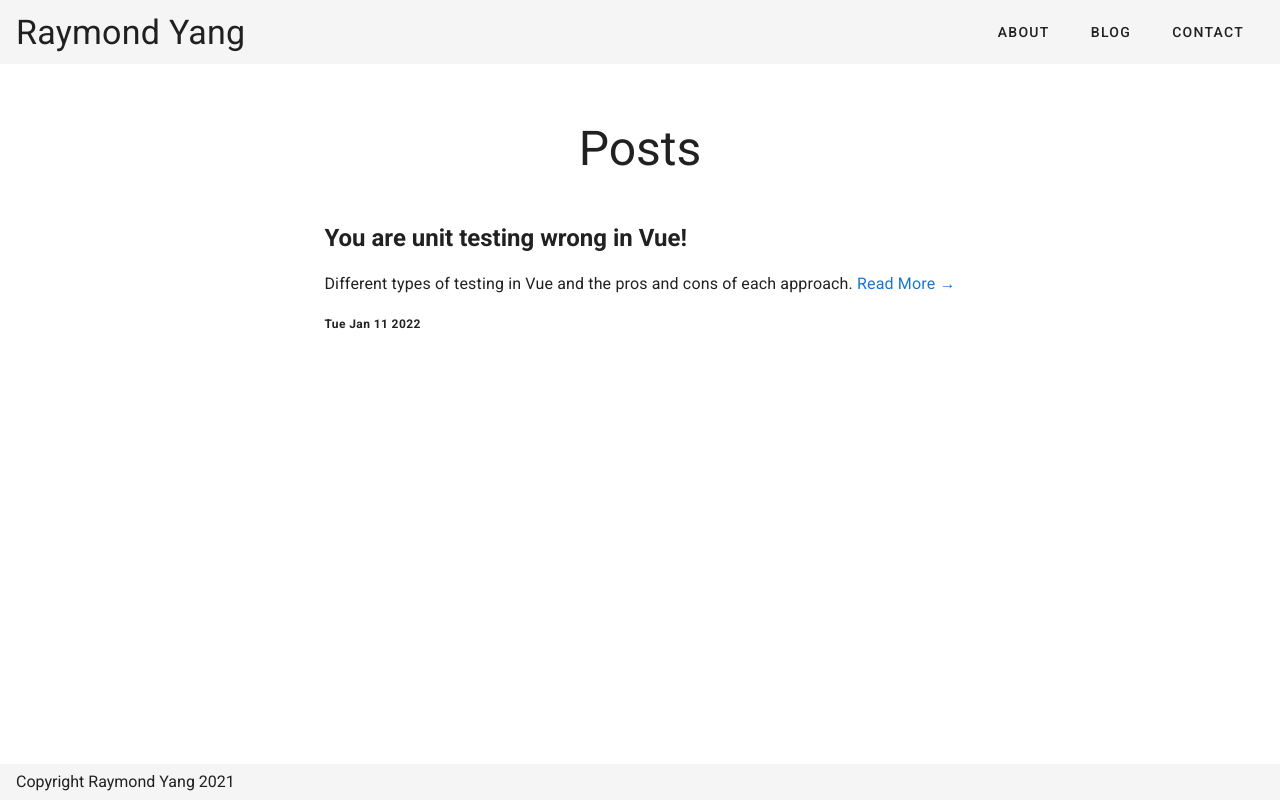
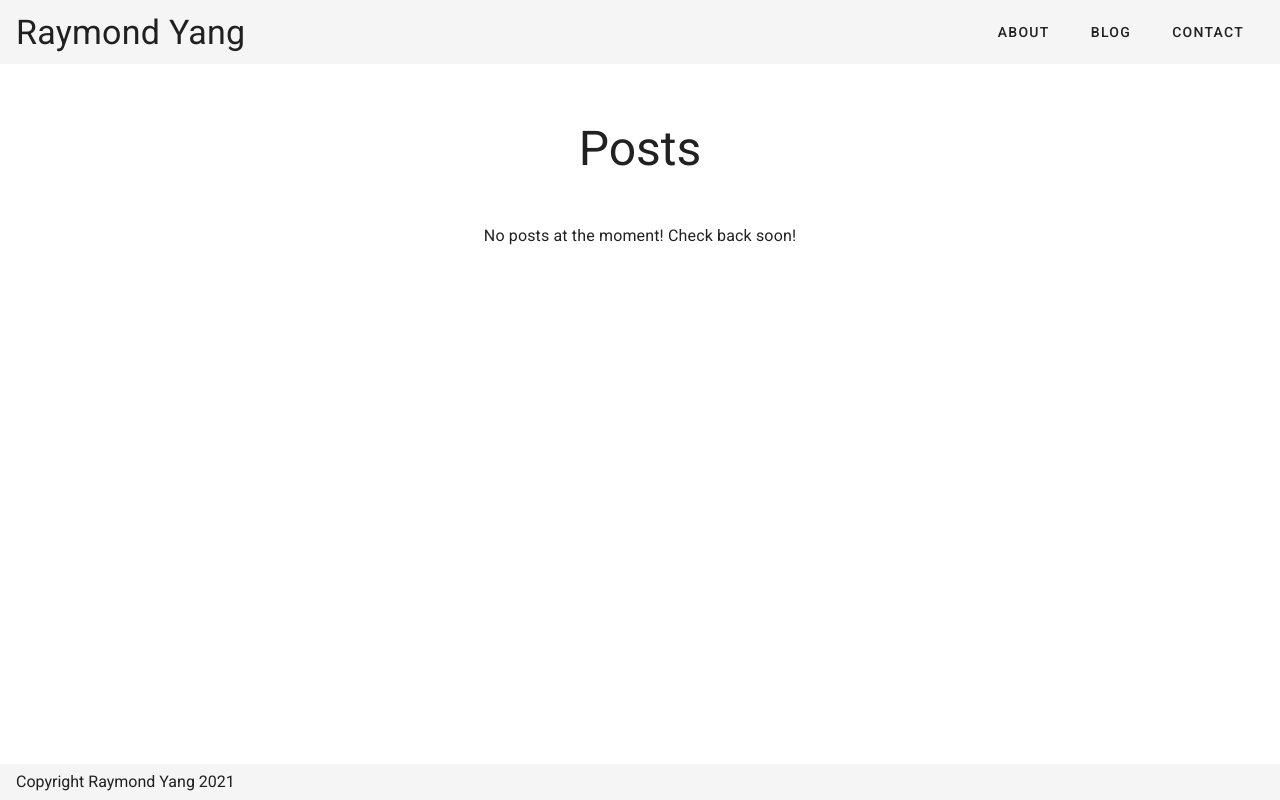
Before and after one commit to Ray2126/personal-website, a Vue app: page /blog in a window 1280 px wide. Built offline with nearby package versions, Linux system fonts and the light colour scheme.

Commit message:
Add blog post view

```diff
--- a/src/App.vue
+++ b/src/App.vue
@@ -64,7 +64,7 @@
       class="mt-12"
       :style="`
         margin: auto;
-        max-width: ${containerMaxWidth};
+        width: ${containerWidth};
       `"
     >
       <v-container fluid>
@@ -100,10 +100,10 @@ export default {
       ],
       responsiveStyles: {
         mobile: {
-          containerMaxWidth: '90%'
+          containerWidth: '90%'
         },
         desktop: {
-          containerMaxWidth: '60%'
+          containerWidth: '60%'
         }
       }
     };
@@ -114,8 +114,8 @@ export default {
       return this.$vuetify.breakpoint.smAndDown ? 'mobile' : 'desktop';
     },
 
-    containerMaxWidth() {
-      return this.responsiveStyles[this.device].containerMaxWidth;
+    containerWidth() {
+      return this.responsiveStyles[this.device].containerWidth;
     },
 
     showMobileMenu() {
--- /dev/null
+++ b/src/blogPosts/postsList.js
@@ -0,0 +1,9 @@
+export default [
+  // {
+  //   id: '1',
+  //   title: 'You are unit testing wrong in Vue!',
+  //   subtitle: 'Different types of testing in Vue and the pros and cons of each approach.',
+  //   createdAt: 'Tue Jan 11 2022',
+  //   content: vueUnitTestingWrong,
+  // },
+];
--- a/src/views/Blog.vue
+++ b/src/views/Blog.vue
@@ -3,6 +3,7 @@
     <div class="mb-12 d-flex justify-center">
       <span class="text-h5 text-sm-h4 text-md-h3">Posts</span>
     </div>
+    <div v-if="posts.length">
       <div
         v-for="(post,index) in posts"
         :key="index"
@@ -12,8 +13,15 @@
           :title="post.title"
           :subtitle="post.subtitle"
           :created-at="post.createdAt"
-        @read-more="routeToPost(index + 1)"
+          @read-more="routeToPost(post.id)"
         />
+      </div>
+    </div>
+    <div
+      v-else
+      class="text-center"
+    >
+      <span class="text-subtitle-1">No posts at the moment! Check back soon!</span>
     </div>
   </div>
 </template>
@@ -21,6 +29,7 @@
 <script>
 
 import BlogPostCard from '../components/BlogPostCard.vue';
+import postsList from '../blogPosts/postsList';
 
 export default {
 
@@ -30,13 +39,7 @@ export default {
 
   data() {
     return {
-      posts: [
-        {
-          title: 'You are unit testing wrong in Vue!',
-          subtitle: 'Different types of testing in Vue and the pros and cons of each approach.',
-          createdAt: 'Tue Jan 11 2022',
-        }
-      ]
+      posts: postsList
     };
   },
 
--- a/src/views/BlogPost.vue
+++ b/src/views/BlogPost.vue
@@ -1,3 +1,36 @@
 <template>
-  <div>Blog Post</div>
+  <div style="width: 100%;">
+    <div class="mb-6 d-flex justify-center">
+      <span class="text-h5 text-sm-h4 text-md-h3">{{ selectedBlogPost.title }}</span>
+    </div>
+    <div class="d-flex">
+      <a
+        role="button"
+        tabindex="0"
+        @click="$router.push('/blog')"
+      >
+        &#8592; Back
+      </a>
+      <div
+        class="text-subtitle-1 mb-4"
+        style="margin-left: auto;"
+      >
+        <b>{{ selectedBlogPost.createdAt }}</b>
+      </div>
+    </div>
+    <component :is="selectedBlogPost.content" />
+  </div>
 </template>
+
+<script>
+
+import postsList from '../blogPosts/postsList';
+
+export default {
+  computed: {
+    selectedBlogPost() {
+      return postsList.find(p => p.id === this.$route.params.postNumber);
+    }
+  }
+};
+</script>
--- a/src/views/Contact.vue
+++ b/src/views/Contact.vue
@@ -59,9 +59,9 @@
     <v-row class="d-flex justify-center mb-15">
       <v-btn
         class="ma-2"
-        outlined
         href="Raymond_Yang_CV.pdf"
         target="blank"
+        color="primary"
       >
         View
       </v-btn>
```
Also changed, not shown: src/blogPosts/1.vue (deleted). Lines whose indentation alone changed are shown as unchanged.
